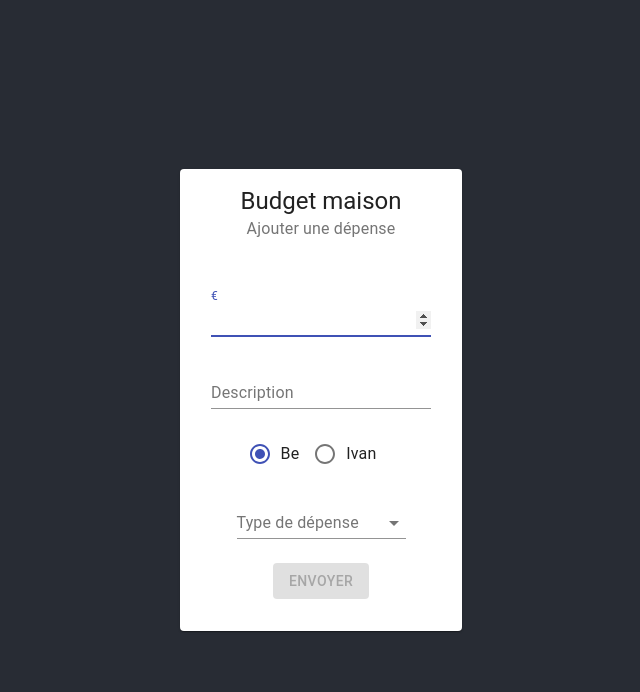
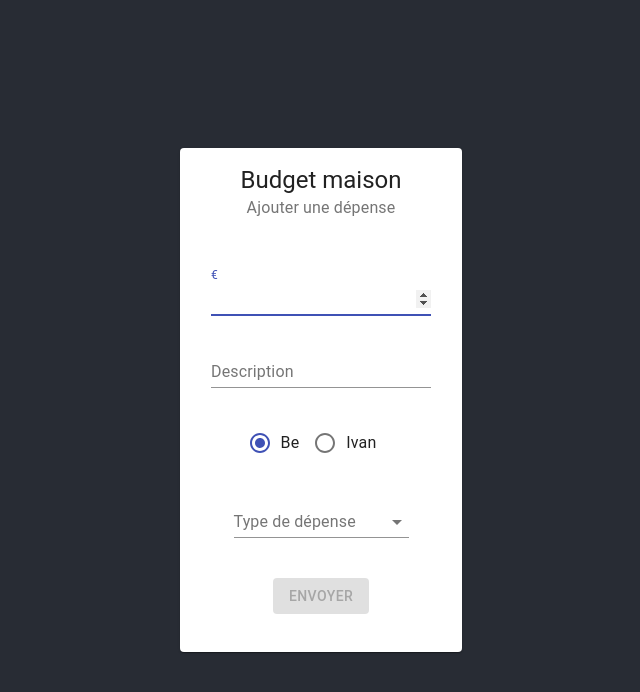
Before and after one commit to ivangorobenko/home-accounting, a React (Create React App) app: page /expensesform in a window 1280 px wide. Shown: the top 692 px of the page, without its empty margins (319-959 px from the left). Built offline with nearby package versions, Linux system fonts and the light colour scheme.

Commit message:
remaniements ui

```diff
--- a/src/components/Components.css
+++ b/src/components/Components.css
@@ -1,12 +1,13 @@
 
 .Submit-button {
-    margin-top: 16px !important;
-    margin-bottom: 8px !important;
+    margin-top: 1em !important;
+    margin-bottom: 1em !important;
 }
 
 .Radio-button {
-    margin-top: 16px;
+    margin-top: 1em;
     display: flow-root !important;
+
 }
 
 .Card-custom{
@@ -14,9 +15,9 @@
 }
 
 .Category-form-control{
-    margin-top: 16px !important;
-    margin-bottom: 8px !important;
-    min-width: 169px !important;
+    margin-top: 1em !important;
+    margin-bottom: 1em !important;
+    min-width: 70% !important;
     text-align: left;
 
 }
--- a/src/components/ExpensesForm.js
+++ b/src/components/ExpensesForm.js
@@ -126,7 +126,7 @@ class ExpensesForm extends Component{
     }
 
     render() {
-        return <>
+        return <form>
             <Card>
                 <CardHeader className="Card-custom" title="Budget maison"
                 subheader="Ajouter une dépense"/>
@@ -166,7 +166,9 @@ class ExpensesForm extends Component{
                             }}
                         >
                             <MenuItem value={"Alimentation"}>Alimentation</MenuItem>
-                            <MenuItem value={"Voyages"}>Voyages</MenuItem>
+                            <MenuItem value={"Sorties/Voyages"}>Sorties/Voyages</MenuItem>
+                            <MenuItem value={"Émile"}>Émile</MenuItem>
+                            <MenuItem value={"Logement"}>Logement</MenuItem>
                             <MenuItem value={"Divers"}>Divers</MenuItem>
                         </Select>
                     </FormControl>
@@ -178,7 +180,7 @@ class ExpensesForm extends Component{
                                     snackbarMessage = {this.state.snackBarMessage} classType={this.state.snackBarClassType}/>
                 </CardContent>
             </Card>
-        </>;
+        </form>;
     }
 }
 
```
